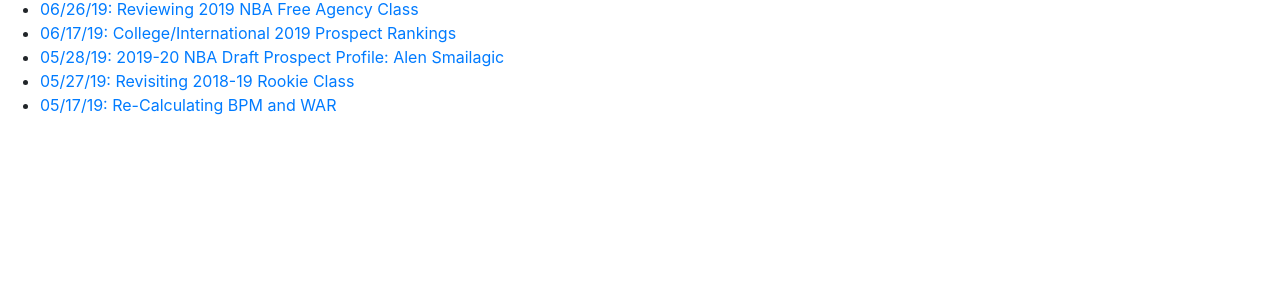
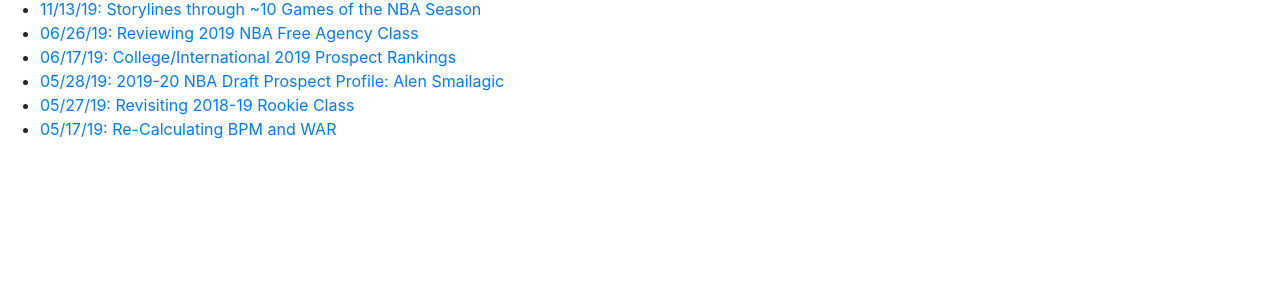
Before and after one commit to SanjayPothula/sanjaypothula.github.io, a plain HTML site: page index.html in a window 1280 px wide. Shown: the part 496-800 px from the top of the page. Drawn offline with nearby package versions, Linux system fonts and the light colour scheme.

Commit message:
update index file

```diff
--- a/index.html
+++ b/index.html
@@ -28,6 +28,7 @@
 </ul>
 <h2>Basketball Analysis</h2>
 <ul>
+	<li><a href="2020_storylines.html">11/13/19: Storylines through ~10 Games of the NBA Season</a></li>
 	<li><a href="pdf/freeagency2019.pdf">06/26/19: Reviewing 2019 NBA Free Agency Class</a></li>
 	<li><a href="pdf/college_draft_rankings.pdf">06/17/19: College/International 2019 Prospect Rankings</a></li>
 	<li><a href="pdf/alensmailagic.pdf">05/28/19: 2019-20 NBA Draft Prospect Profile: Alen Smailagic</a></li>
```
